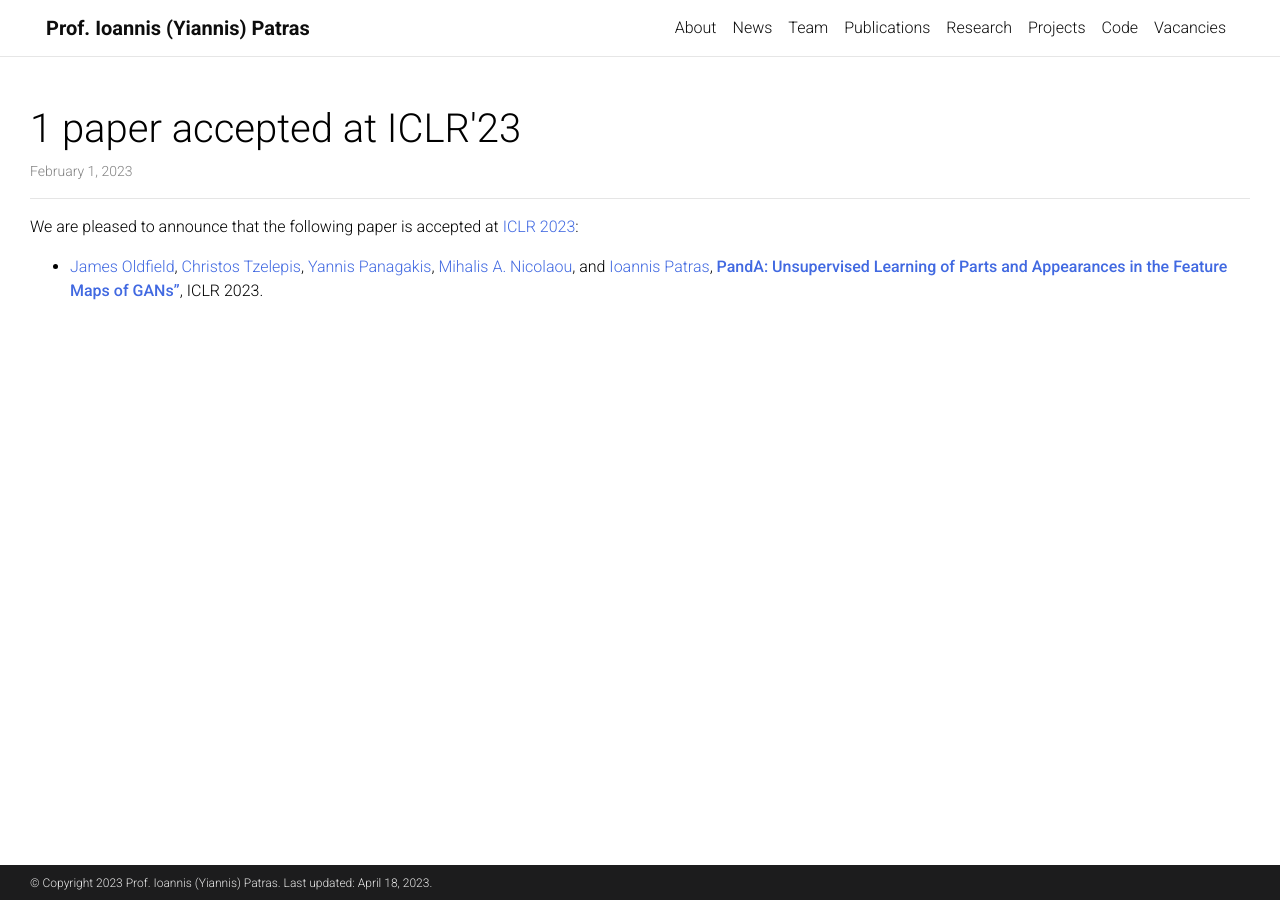
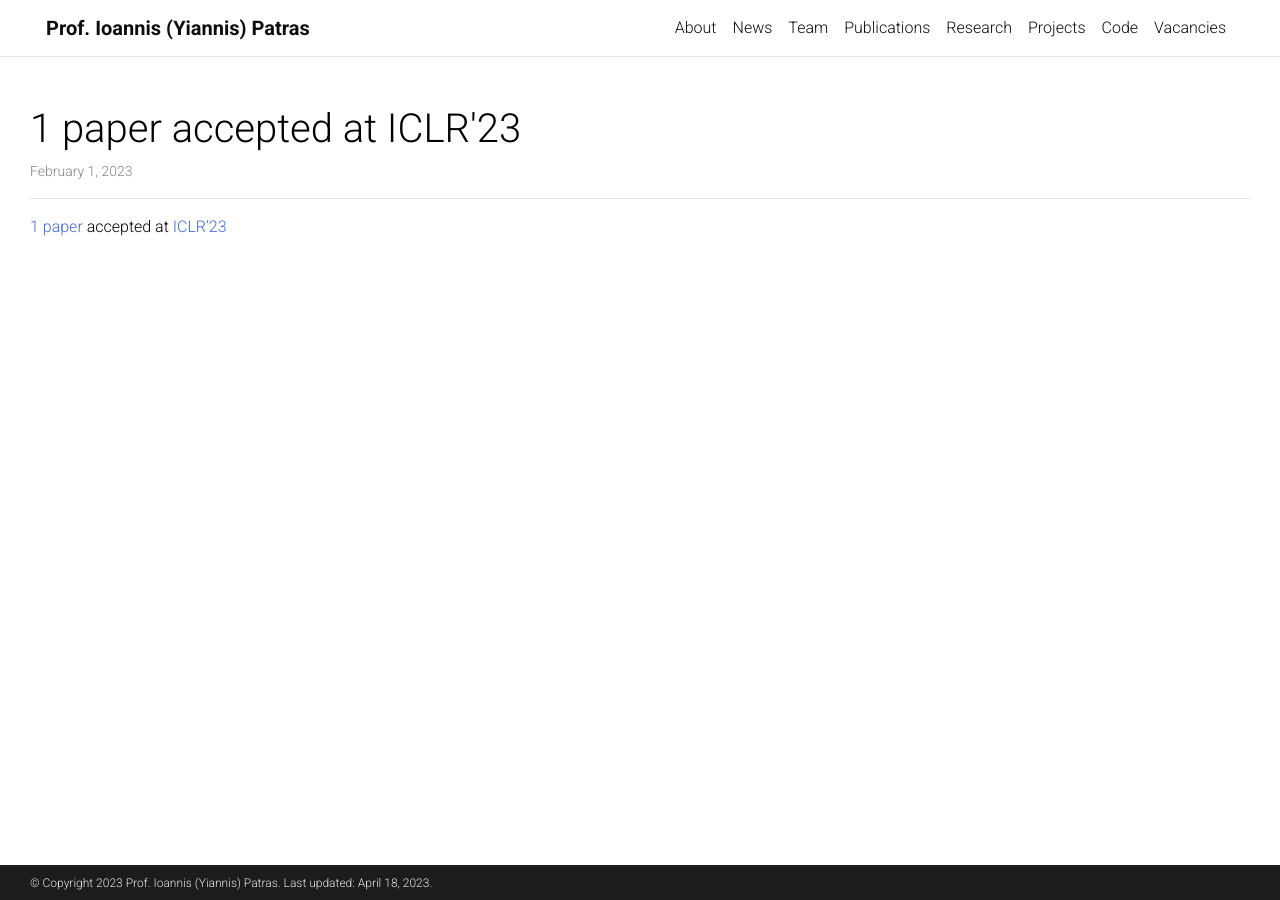
Before and after one commit to Computer-Vision-and-Human-Sensing-Lab/cvhs-website, a Jekyll site: the page built from _news/iclr2023.md, in a window 1280 px wide. Built offline with Jekyll 4.4.1, drawn with Linux system fonts in a browser that asks for light colours; comment, search, counter and statistics services are not loaded; a style sheet for code colours, icons or effects is not loaded.

Commit message:
add inline ICLR

```diff
--- a/_news/iclr2023.md
+++ b/_news/iclr2023.md
@@ -2,9 +2,7 @@
 layout: post
 title: 1 paper accepted at ICLR'23
 date: 2023-02-01 16:11:00-0400
-inline: false
+inline: true
 ---
 
-We are pleased to announce that the following paper is accepted at <a href="https://iclr.cc/Conferences/2023/">ICLR 2023</a>:
-
-* <a href="http://eecs.qmul.ac.uk/~jo001/">James Oldfield</a>, <a href="https://chi0tzp.github.io/">Christos Tzelepis</a>, <a href="http://users.uoa.gr/~yannisp/">Yannis Panagakis</a>, <a href="http://mihalisan.cyi.ac.cy/">Mihalis A. Nicolaou</a>, and <a href="http://www.eecs.qmul.ac.uk/~ioannisp/">Ioannis Patras</a>, <strong><a href="http://eecs.qmul.ac.uk/~jo001/PandA/">PandA: Unsupervised Learning of Parts and Appearances in the Feature Maps of GANs"</a></strong>, ICLR 2023.
+[1 paper](http://eecs.qmul.ac.uk/~jo001/PandA/) accepted at [ICLR'23](https://iclr.cc/Conferences/2023/)
```
